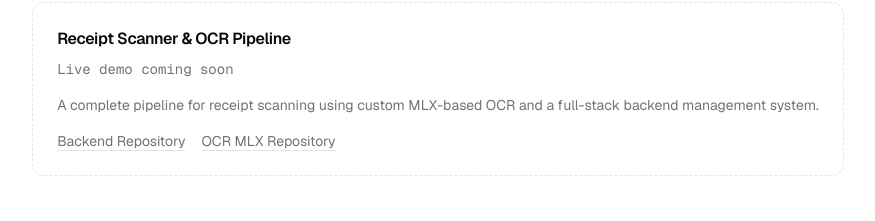
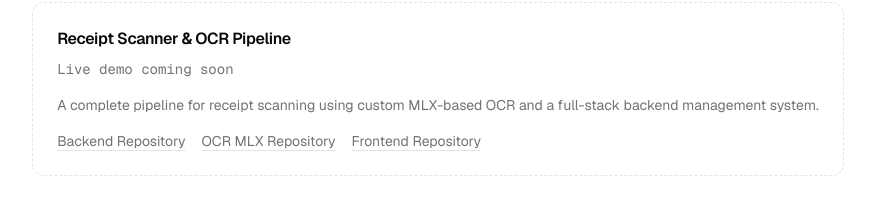
Before and after one commit to ridwanrais/portfolio-fe, a Next.js app: page / in a window 1280 px wide. Shown: the part 1729-1950 px from the top of the page, without its empty margins (202-1077 px from the left). Built offline with nearby package versions, Linux system fonts and the light colour scheme.

Commit message:
adjsut case studies

```diff
--- a/src/components/sections/CaseStudies.tsx
+++ b/src/components/sections/CaseStudies.tsx
@@ -48,6 +48,9 @@ export function CaseStudies() {
             <a href="https://github.com/ridwanrais/receipt-ocr-mlx" target="_blank" rel="noopener noreferrer" className="text-sm text-[var(--muted-foreground)] hover:text-[var(--foreground)] transition-colors underline underline-offset-4 decoration-[var(--border)] hover:decoration-current">
               OCR MLX Repository
             </a>
+            <a href="https://github.com/ridwanrais/receipt-scanner-app" target="_blank" rel="noopener noreferrer" className="text-sm text-[var(--muted-foreground)] hover:text-[var(--foreground)] transition-colors underline underline-offset-4 decoration-[var(--border)] hover:decoration-current">
+              Frontend Repository
+            </a>
           </div>
         </div>
       </div>
```
